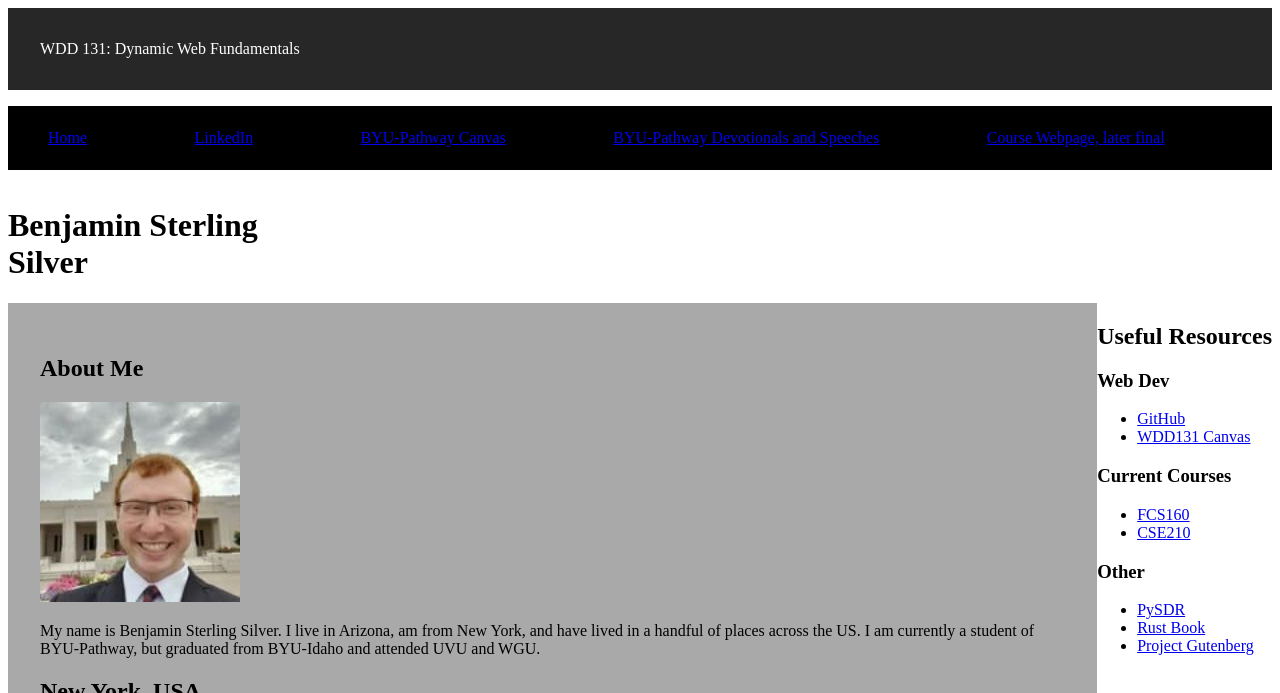
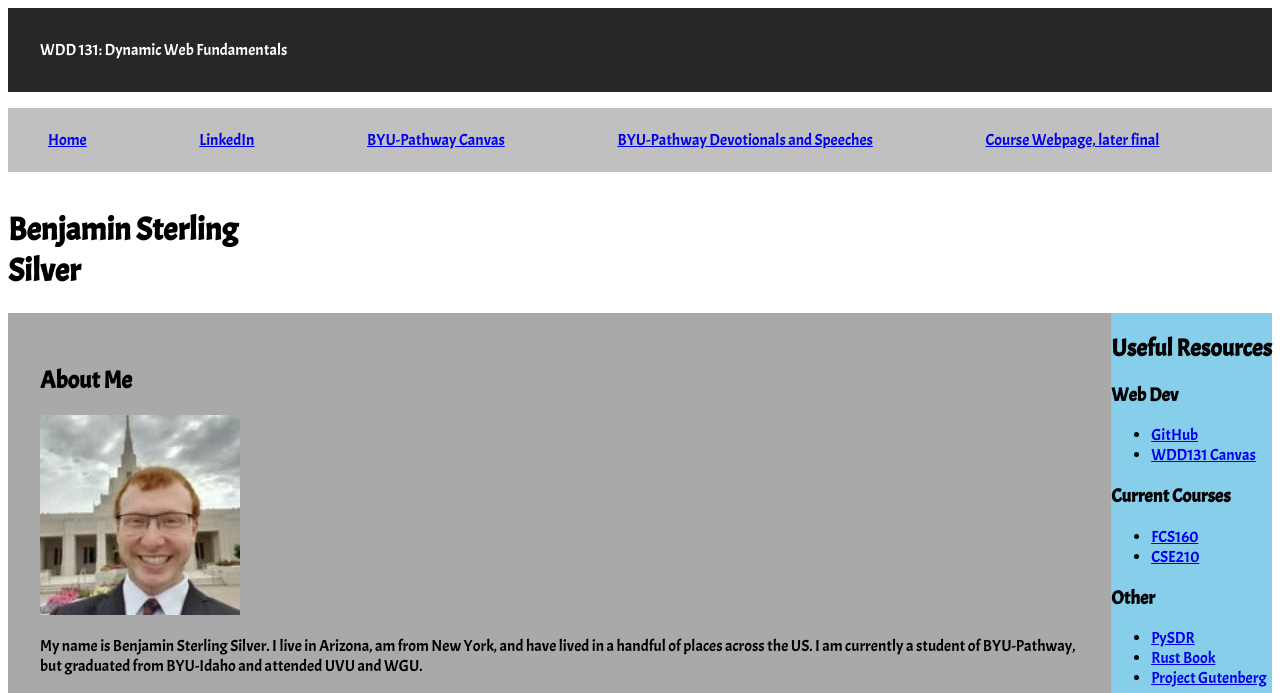
Before and after one commit to bsilver47/wdd131, a plain HTML site: page index.html in a window 1280 px wide. Shown: the top 693 px of the page. Drawn offline with Linux system fonts and the light colour scheme; a script that the page names is missing.

Commit message:
Update index.html and base.css: add font styles and adjust layout colors

```diff
--- a/index.html
+++ b/index.html
@@ -4,6 +4,9 @@
 <head>
     <script src="scripts/getdates.js" defer></script>
     <link rel="stylesheet" href="styles/base.css">
+    <link rel="preconnect" href="https://fonts.googleapis.com">
+    <link rel="preconnect" href="https://fonts.gstatic.com" crossorigin>
+    <link href="https://fonts.googleapis.com/css2?family=Acme&display=swap" rel="stylesheet">
     <meta charset="utf-8">
     <meta name="viewport" content="width=device-width,initial-scale=1.0">
     <meta name="description"
--- a/styles/base.css
+++ b/styles/base.css
@@ -2,6 +2,9 @@ body {
     display: grid;
     height: 100vh;
     grid-template: auto 1fr auto / 300px 1fr auto;
+    font-family: "Acme", sans-serif;
+    font-weight: 400;
+    font-style: normal;
 }
 
 header {
@@ -12,7 +15,7 @@ header {
 }
 
 .navbar {
-    background: black;
+    background: silver;
     color: white;
     display: flex;
     flex-wrap: wrap;
@@ -42,7 +45,7 @@ main {
 }
 
 .right-sidebar {
-    background: white;
+    background: skyblue;
     grid-column: 3 / 4;
 }
 
```
